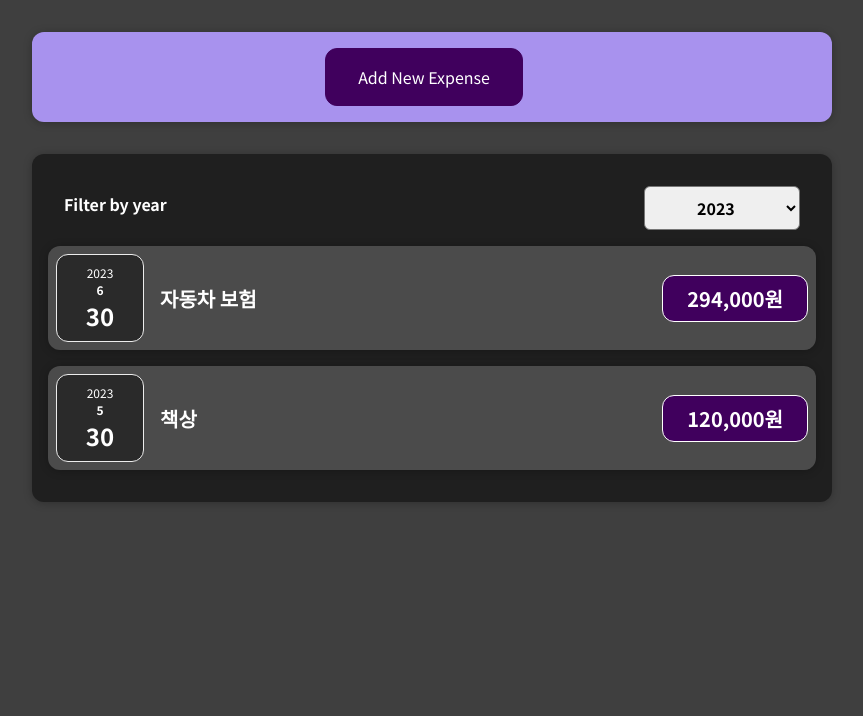
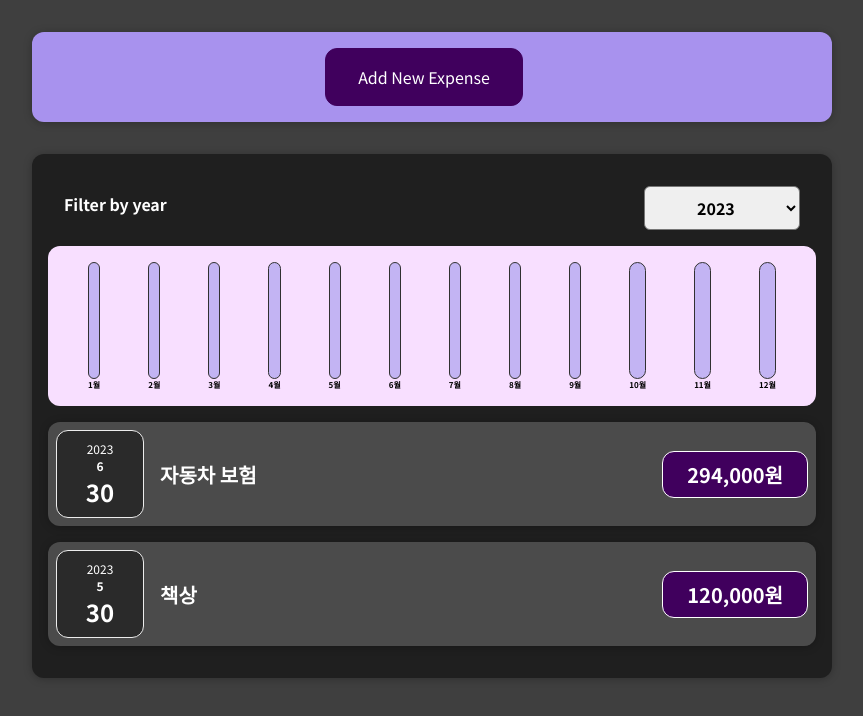
Before and after one commit to jeongsangtae/react-complete-training, a React (Create React App) app: page / in a window 1280 px wide. Shown: the top 716 px of the page, without its empty margins (208-1071 px from the left). Built offline with nearby package versions, Linux system fonts and the light colour scheme.

Commit message:
React Complete Training - Chart finish

```diff
--- a/src/components/Chart/Chart.js
+++ b/src/components/Chart/Chart.js
@@ -4,14 +4,17 @@
 import "./Chart.css";
 
 const Chart = (props) => {
+  const dataPointValues = props.dataPoints.map((dataPoint) => dataPoint.value);
+  const totalMaximum = Math.max(...dataPointValues);
+
   return (
     <div className="chart">
       {props.dataPoints.map((dataPoint) => (
         <ChartBar
           key={dataPoint.label}
           value={dataPoint.value}
-          maxValue={null}
-          lable={dataPoint.label}
+          maxValue={totalMaximum}
+          label={dataPoint.label}
         />
       ))}
     </div>
--- a/src/components/Expenses/Expenses.js
+++ b/src/components/Expenses/Expenses.js
@@ -3,6 +3,7 @@
 import Card from "../UI/Card";
 import ExpensesFilter from "./ExpensesFilter";
 import ExpensesList from "./ExpensesList";
+import ExpensesChart from "./ExpensesChart";
 import "./Expenses.css";
 
 const Expenses = (props) => {
@@ -42,6 +43,7 @@
           selected={filteredYear}
           onChangeFilter={filterChangeHandler}
         />
+        <ExpensesChart expenses={selectedExpensesYear} />
         {/* 삼항 연산자를 사용해 조건부 내용을 출력하는 코드 */}
         {/* selectedExpensesYear 변수에서 따로 뽑아낸 배열 데이터를 map 메소드와 함께 사용해 ExpenseItem 컴포넌트에 전달해 렌더링 해준다. */}
         {/* key props를 사용해 성능 문제와 React 경고 메시지를 처리 */}
--- /dev/null
+++ b/src/components/Expenses/ExpensesChart.js
@@ -0,0 +1,29 @@
+import React from "react";
+
+import Chart from "../Chart/Chart";
+
+const ExpensesChart = (props) => {
+  const chartDataPoints = [
+    { label: "1월", value: 0 },
+    { label: "2월", value: 0 },
+    { label: "3월", value: 0 },
+    { label: "4월", value: 0 },
+    { label: "5월", value: 0 },
+    { label: "6월", value: 0 },
+    { label: "7월", value: 0 },
+    { label: "8월", value: 0 },
+    { label: "9월", value: 0 },
+    { label: "10월", value: 0 },
+    { label: "11월", value: 0 },
+    { label: "12월", value: 0 },
+  ];
+
+  for (const expense of props.expenses) {
+    const expenseMonth = expense.date.getMonth();
+    chartDataPoints[expenseMonth].value += expense.price;
+  }
+
+  return <Chart dataPoints={chartDataPoints} />;
+};
+
+export default ExpensesChart;
--- a/src/components/NewExpense/ExpenseForm.js
+++ b/src/components/NewExpense/ExpenseForm.js
@@ -44,7 +44,7 @@
 
     const expenseData = {
       title: enteredTitle,
-      price: enteredPrice,
+      price: +enteredPrice,
       date: new Date(enteredDate),
     };
 
```
